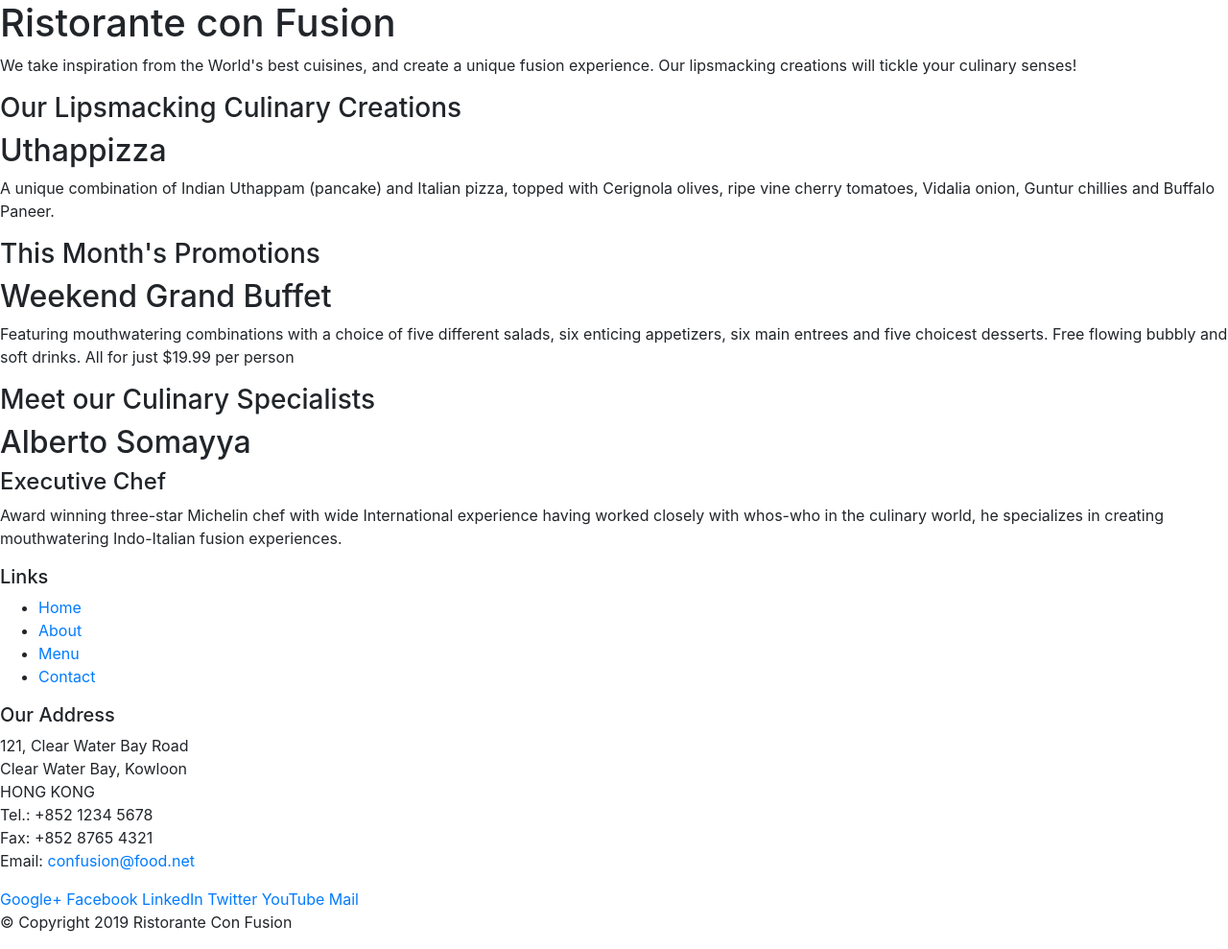
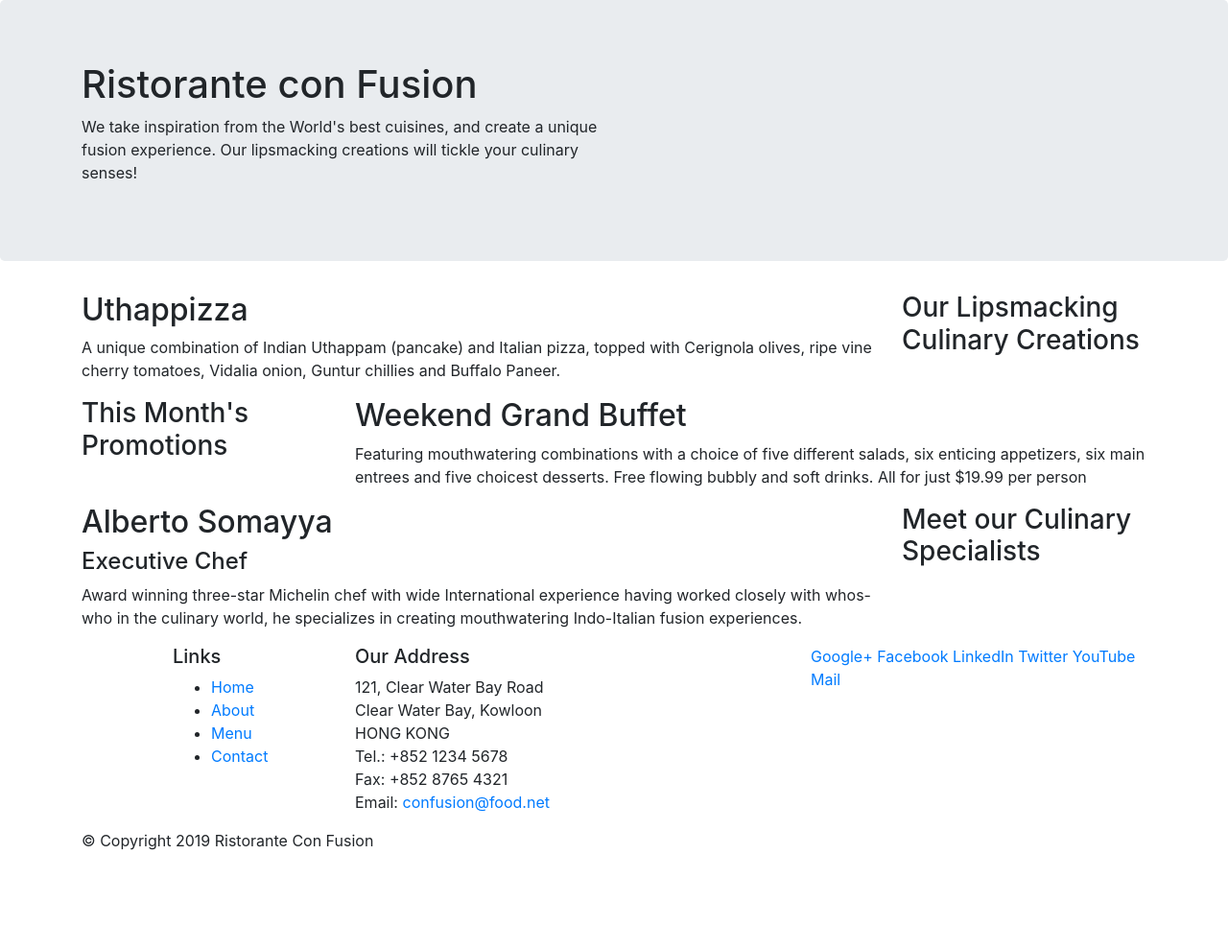
Before and after one commit to pogrebniakroman/bootstrap, a website: page index.html in a window 1280 px wide. Shown: the whole page at 96% size. After the commit the page ends 904 px from the top, so only its background shows below. Drawn offline with nearby package versions, Linux system fonts and the light colour scheme.

Commit message:
Bootstrap grid Part1

```diff
--- a/index.html
+++ b/index.html
@@ -13,46 +13,46 @@
 
 <body>
 
-    <header>
-        <div>
-            <div>
-                <div>
+    <header class="jumbotron">
+        <div class="container">
+            <div class="row">
+                <div class="col-12 col-sm-6">
                     <h1>Ristorante con Fusion</h1>
                     <p>We take inspiration from the World's best cuisines, and create a unique fusion experience. Our lipsmacking creations will tickle your culinary senses!</p>
                 </div>
-                <div>
+                <div class="col-12 col-sm">
                 </div>
             </div>
         </div>
     </header>
 
-    <div>
-        <div>
-            <div>
+    <div class="container" >
+        <div class="row">
+            <div class="col-12 col-sm-4 order-sm-last col-md-3" >
                 <h3>Our Lipsmacking Culinary Creations</h3>
             </div>
-            <div>
+            <div class="col col-sm order-sm-first col-md">
                 <h2>Uthappizza</h2>
                 <p>A unique combination of Indian Uthappam (pancake) and Italian pizza, topped with Cerignola olives, ripe vine cherry tomatoes, Vidalia onion, Guntur chillies and Buffalo Paneer.</p>
             </div>
         </div>
 
 
-        <div>
-            <div>
+        <div class="row">
+            <div class="col-12 col-sm-4  col-md-3">
                 <h3>This Month's Promotions</h3>
             </div>
-            <div>
+            <div class="col-12 col-sm">
                 <h2>Weekend Grand Buffet</h2>
                 <p>Featuring mouthwatering combinations with a choice of five different salads, six enticing appetizers, six main entrees and five choicest desserts. Free flowing bubbly and soft drinks. All for just $19.99 per person </p>
             </div>
         </div>
 
-        <div>
-            <div>
+        <div class="row">
+            <div class="col-12 col-sm-4 order-sm-last col-md-3">
                 <h3>Meet our Culinary Specialists</h3>
             </div>
-            <div>
+            <div class="col-12 order-sm-first col-sm">
                 <h2>Alberto Somayya</h2>
                 <h4>Executive Chef</h4>
                 <p>Award winning three-star Michelin chef with wide International experience having worked closely with whos-who in the culinary world, he specializes in creating mouthwatering Indo-Italian fusion experiences. </p>
@@ -61,9 +61,9 @@
     </div>
 
     <footer>
-        <div>
-            <div>
-                <div>
+        <div class="container">
+            <div class="row">
+                <div class="col-4 offset-1 col-sm-2">
                     <h5>Links</h5>
                     <ul>
                         <li><a href="#">Home</a></li>
@@ -72,7 +72,7 @@
                         <li><a href="#">Contact</a></li>
                     </ul>
                 </div>
-                <div>
+                <div class="col-7 col-sm-5" >
                     <h5>Our Address</h5>
                     <address>
 		              121, Clear Water Bay Road<br>
@@ -83,7 +83,7 @@
 		              Email: <a href="mailto:confusion@food.net">confusion@food.net</a>
 		           </address>
                 </div>
-                <div>
+                <div class="col-12 col-sm-4">
                     <div>
                         <a href="http://google.com/+">Google+</a>
                         <a href="http://www.facebook.com/profile.php?id=">Facebook</a>
@@ -94,8 +94,8 @@
                     </div>
                 </div>
            </div>
-           <div>
-                <div>
+           <div class="row">
+                <div class="col-auto">
                     <p>© Copyright 2019 Ristorante Con Fusion</p>
                 </div>
            </div>
```
Also changed, not shown: index2.html (added).
